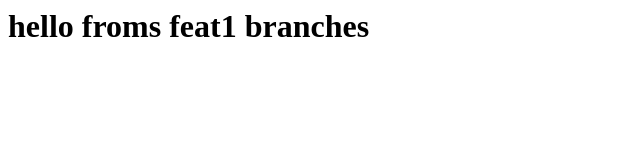
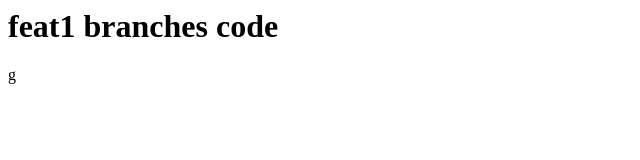
Before and after one commit to minutgowda058-create/git-practice, a plain HTML site: page index.html in a window 1280 px wide. Shown: the whole page, without its empty margins (0-640 px from the left). Drawn offline with Linux system fonts and the light colour scheme.

Commit message:
updated file in feat1 branch

```diff
--- a/index.html
+++ b/index.html
@@ -1 +1 @@
-<h1>hello froms feat1 branches </h1>
+<h1>feat1 branches code </h1>g
```
